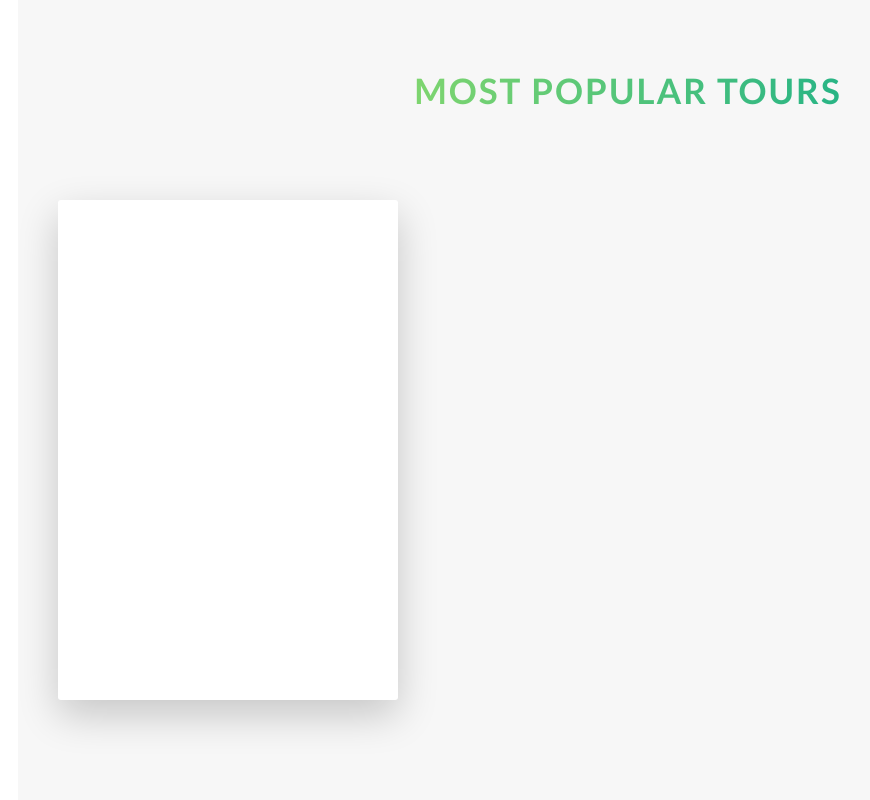
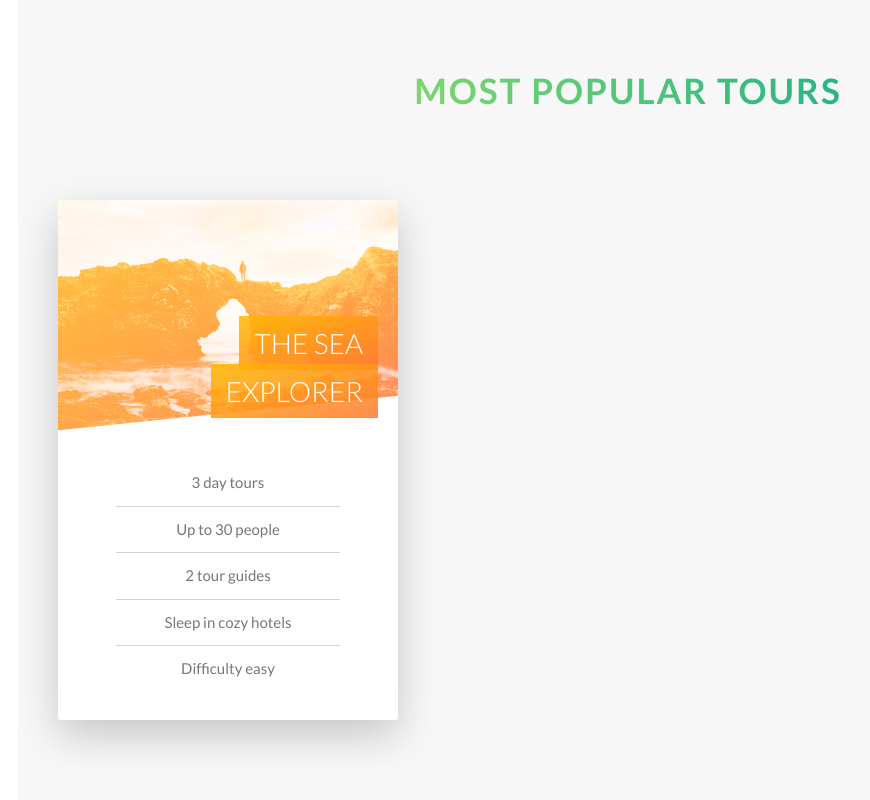
Before and after one commit to Dawogi/SCSS1, a website: page index.html in a window 1280 px wide. Shown: the part 2159-2959 px from the top of the page, without its empty margins (12-882 px from the left). Drawn offline with Linux system fonts and the light colour scheme.

Commit message:
Tours Section - Part 2

```diff
--- a/index.html
+++ b/index.html
@@ -134,7 +134,25 @@
         <div class="row">
           <div class="col-1-of-3">
             <div class="card">
-              <div class="card__side card__side--front">FRONT</div>
+              <div class="card__side card__side--front">
+                <div class="card__picture card__picture--1">
+                  &nbsp;
+                </div>
+                <h4 class="card__heading">
+                  <span class="card__heading-span card__heading-span--1">
+                    The Sea Explorer
+                  </span>
+                </h4>
+                <div class="card__details">
+                  <ul>
+                    <li>3 day tours</li>
+                    <li>Up to 30 people</li>
+                    <li>2 tour guides</li>
+                    <li>Sleep in cozy hotels</li>
+                    <li>Difficulty easy</li>
+                  </ul>
+                </div>
+              </div>
               <div class="card__side card__side--back card__side--back--1">
                 BACK
               </div>
--- a/sass/abstracts/_variables.scss
+++ b/sass/abstracts/_variables.scss
@@ -10,6 +10,7 @@ $color-tertiary-light: #2998ff;
 $color-tertiary-dark: #5643fa;
 
 $color-grey-light-1: #f7f7f7;
+$color-grey-light-2: rgb(214, 210, 210);
 
 $color-grey-dark: #777;
 $color-white: #fff;
--- a/sass/components/_card.scss
+++ b/sass/components/_card.scss
@@ -1,19 +1,20 @@
+//FUNCTIONALITY
 .card {
-  height: 50rem;
+  height: 52rem;
   perspective: 150rem;
   -moz-perspective: 150rem;
   position: relative;
 
   &__side {
-    color: $color-white;
-    height: 50rem;
-    transition: all 0.7s ease;
+    height: 52rem;
+    transition: all 0.8s ease;
     position: absolute;
     top: 0;
     left: 0;
     width: 100%;
     backface-visibility: hidden;
     border-radius: 0.3rem;
+    overflow: hidden;
     box-shadow: 0 1.5rem 4rem rgba($color-black, 0.2);
 
     &--front {
@@ -21,7 +22,7 @@
     }
 
     &--back {
-      transform: rotateY(-180deg);
+      transform: rotateY(180deg);
 
       &--1 {
         background-image: linear-gradient(
@@ -34,10 +35,76 @@
   }
 
   &:hover &__side--front {
-    transform: rotateY(180deg);
+    transform: rotateY(-180deg);
   }
 
   &:hover &__side--back {
     transform: rotateY(0deg);
   }
+
+  //FRONT SIDE STYLINGS
+  &__picture {
+    background-size: cover;
+    height: 23rem;
+    background-blend-mode: screen;
+    -webkit-clip-path: polygon(0 0, 100% 0, 100% 85%, 0 100%);
+    clip-path: polygon(0 0, 100% 0, 100% 85%, 0 100%);
+    &--1 {
+      background-image: linear-gradient(
+          to right bottom,
+          $color-secondary-light,
+          $color-secondary-dark
+        ),
+        url(../img/nat-5.jpg);
+    }
+    &--2 {
+      background-image: url(../img/nat-5.jpg);
+    }
+    &--3 {
+      background-image: url(../img/nat-5.jpg);
+    }
+  }
+
+  &__heading {
+    position: absolute;
+    font-size: 2.8rem;
+    font-weight: 300;
+    text-transform: uppercase;
+    color: #fff;
+    text-align: right;
+    top: 12rem;
+    right: 2rem;
+    width: 60%;
+  }
+
+  &__heading-span {
+    padding: 1rem 1.5rem;
+    -webkit-box-decoration-break: clone;
+    box-decoration-break: clone;
+    &--1 {
+      background-image: linear-gradient(
+        to right bottom,
+        rgba($color-secondary-light, 0.85),
+        rgba($color-secondary-dark, 0.85)
+      );
+    }
+  }
+
+  &__details {
+    padding: 3rem;
+    ul {
+      list-style: none;
+      width: 80%;
+      margin: 0 auto;
+      li {
+        text-align: center;
+        font-size: 1.5rem;
+        padding: 1rem;
+
+        &:not(:last-child) {
+          border-bottom: 0.1rem solid $color-grey-light-2;
+        }
+      }
+    }
+  }
 }
--- a/sass/layout/_header.scss
+++ b/sass/layout/_header.scss
@@ -9,6 +9,7 @@
   background-size: cover;
   background-position: top;
   position: relative;
+  -webkit-clip-path: polygon(0 0, 100% 0, 100% 75vh, 0 100%);
   clip-path: polygon(0 0, 100% 0, 100% 75vh, 0 100%);
 
   &__logo-box {
```
Also changed, not shown: css/style.css.
